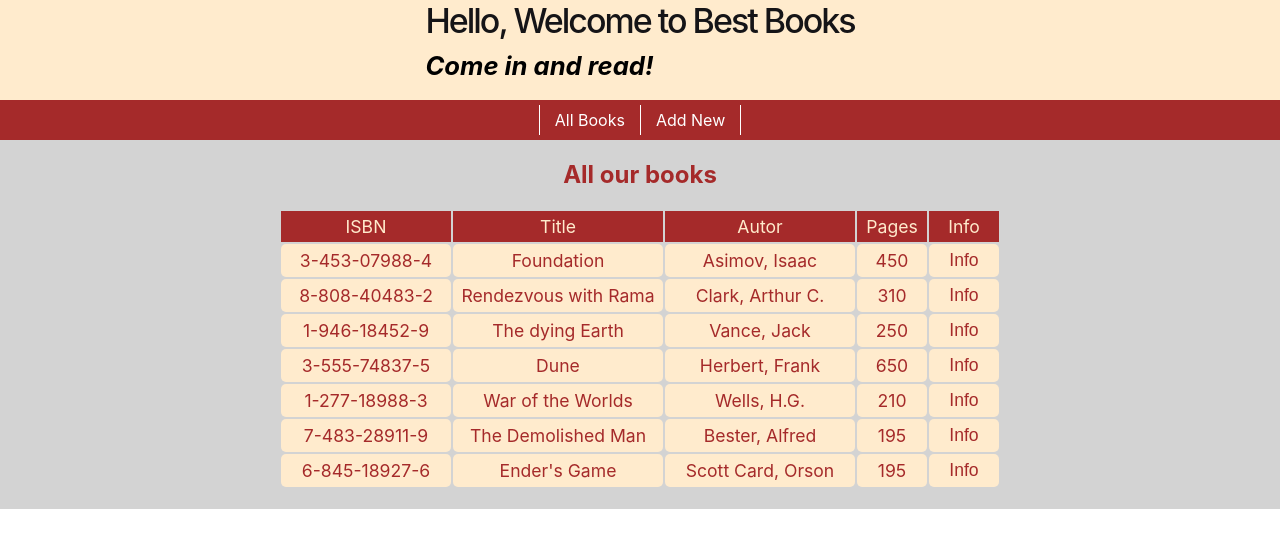
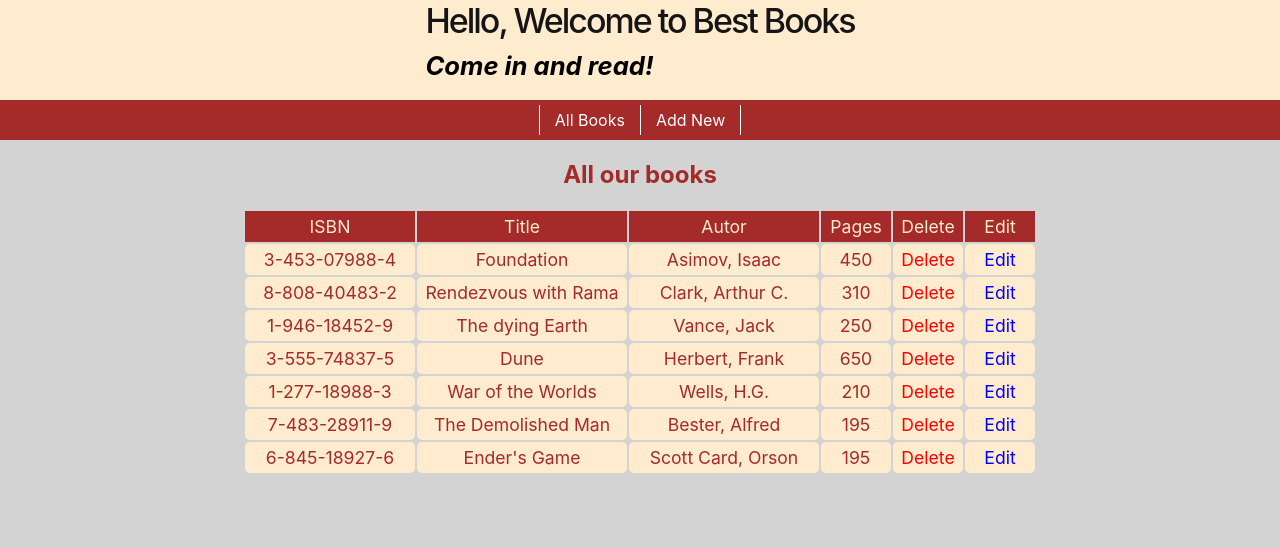
Before and after one commit to hinzberg/best-books-angular-learning, an Angular app: page / in a window 1280 px wide. Shown: the top 548 px of the page. Built offline with nearby package versions, Linux system fonts and the light colour scheme.

Commit message:
Edit and Delete Books

```diff
--- a/src/app/Classes/Book.ts
+++ b/src/app/Classes/Book.ts
@@ -1,14 +1,24 @@
-export class Book
-{
+
+export class Book {
     Title: string;
     Autor: string;
     ISBN: string;
     NumberOfPages: number
+    Id : string
 
-    constructor(title:string, autor:string, isbn:string, pages:number) {
+    constructor(title: string, autor: string, isbn: string, pages: number) {
         this.Autor = autor;
         this.Title = title;
         this.ISBN = isbn;
         this.NumberOfPages = pages
+        this.Id = this.generateGUID();
+    }
+
+    generateGUID(): string {
+        return 'xxxxxxxx-xxxx-4xxx-yxxx-xxxxxxxxxxxx'.replace(/[xy]/g, function (c) {
+            var r = Math.random() * 16 | 0,
+                v = c === 'x' ? r : (r & 0x3 | 0x8);
+            return v.toString(16);
+        });
     }
 }
--- a/src/app/app.routes.ts
+++ b/src/app/app.routes.ts
@@ -6,5 +6,6 @@ import { PageheaderComponent } from './pageheader/pageheader.component';
 export const routes: Routes = [
     { path: '', component: BookTableComponent },
     { path: 'all-books', component: BookTableComponent },
-    { path: 'book-entry', component: BookEntryComponent }
+    { path: 'book-entry', component: BookEntryComponent },
+    { path: 'book-entry/:bookId', component: BookEntryComponent }
 ];
--- a/src/app/book-entry/book-entry.component.css
+++ b/src/app/book-entry/book-entry.component.css
@@ -7,7 +7,6 @@
     padding-bottom: 0px;
     box-sizing: inherit;
     position: relative;
-    background-color: lightgray;
     text-align: center;
   }
 
@@ -34,15 +33,23 @@ label {
   .submitButton {
     font-size: 1.0rem;
     margin: 5px;
-    background-color: darkolivegreen;
-    color: white;
+    color:darkgreen;
+    background-color: white;
     width: 100px;
+    height: 28px;
+    border: 3px solid darkgreen;
+    border-radius: 8px;
+    font-weight: 600;
   }
 
   .cancelButton {
     font-size: 1.0rem;
+    font-weight: 600;
     margin: 5px;
-    background-color:crimson;
-    color: white;
+    color: red;
+    background: white;
     width: 100px;
+    height: 28px;
+    border: 3px solid red;
+    border-radius: 8px;
   }
--- a/src/app/book-entry/book-entry.component.html
+++ b/src/app/book-entry/book-entry.component.html
@@ -12,7 +12,7 @@
 
         <p>
             <button class="cancelButton" (click)="cancel()">Cancel</button>
-            <button class="submitButton" type="submit">Add Book</button>
+            <button class="submitButton" type="submit">{{ addButtonText }}</button>
         </p>
 
         <p>{{ dummy }}</p>
--- a/src/app/book-entry/book-entry.component.ts
+++ b/src/app/book-entry/book-entry.component.ts
@@ -1,10 +1,11 @@
-import { Component} from '@angular/core';
+import { Component, Input} from '@angular/core';
 import { Book } from '../Classes/Book';
 import { FormBuilder, FormsModule, FormGroup, FormControl, ReactiveFormsModule } from '@angular/forms';
 import { CommonModule } from '@angular/common';
 import { RouterModule } from '@angular/router';
 import { BookService } from '../book.service';
 import { Router } from '@angular/router';
+import { ActivatedRoute } from '@angular/router';
 
 @Component({
   selector: 'app-book-entry',
@@ -14,24 +15,41 @@ import { Router } from '@angular/router';
   styleUrl: './book-entry.component.css'
 })
 
-
 export class BookEntryComponent {
 
+    private selectedBook? : Book = undefined
+    public addButtonText = "Add Book";
+
+    title = new FormControl('');
+    autor = new FormControl('');
+    isbn = new FormControl('');
+    pages = new FormControl('');
+
     checkoutForm = new FormGroup({
-    title : new FormControl(''),
-    autor : new FormControl(''),
-    isbn : new FormControl(''),
-    pages : new FormControl('')
+      title : this.title,
+      autor : this.autor,
+      isbn : this.isbn,
+      pages : this.pages
   });
 
+  constructor(public bookservice : BookService , public router : Router, private activatedRoute : ActivatedRoute) {
 
-  constructor(public bookservice : BookService , public router : Router) {
+    let id = this.activatedRoute.snapshot.params['bookId'];
+    if (id !== undefined) {
+      this.selectedBook = bookservice.getById(id);
+      if (this.selectedBook !== undefined) {
+        this.title.setValue(this.selectedBook.Title);
+        this.autor.setValue(this.selectedBook.Autor);
+        this.isbn.setValue(this.selectedBook.ISBN);
+        this.pages.setValue(String(this.selectedBook.NumberOfPages));
+        this.addButtonText = "Update";
+      }
+    }
   }
 
   dummy = ""
 
   onSubmit() {
-
     let title = this.checkoutForm.value.title;
     let autor = this.checkoutForm.value.autor;
     let isbn = this.checkoutForm.value.isbn;
@@ -45,8 +63,17 @@ export class BookEntryComponent {
     }
     else
     {
-      let book = new Book(title!, autor!, isbn!, pa);
-      this.bookservice.addBook(book);
+      if (this.selectedBook !== undefined) {
+        this.selectedBook.Autor = autor!;
+        this.selectedBook.Title = title!;
+        this.selectedBook.ISBN = isbn!;
+        this.selectedBook.NumberOfPages = pa;
+        this.bookservice.addOrUpdate(this.selectedBook);
+      } else {
+        let book = new Book(title!, autor!, isbn!, pa);
+        this.bookservice.addOrUpdate(book);
+      }
+
       this.dummy = "Saved";
       this.router.navigate(['']);
     }
--- a/src/app/book-table/book-table.component.css
+++ b/src/app/book-table/book-table.component.css
@@ -7,7 +7,6 @@
     padding-bottom: 0px;
     box-sizing: inherit;
     position: relative;
-    background-color: lightgray;
     text-align: center;
   }
 
@@ -65,12 +64,24 @@ td{
     border-radius: 5px;
 }
 
-.infoButton {
-     color: brown;
+.tableButton {
+    color: brown;
+    background-color:blanchedalmond;
+   text-align: center;
+   border: 0px;
+   font-size: 1.1rem;
+   width: 70px;
+   cursor:pointer;
+}
+
+.cancelLink {
+     color: red;
      background-color:blanchedalmond;
-    text-align: center;
-    border: 0px;
-    font-size: 1.1rem;
-    width: 50px;
-    cursor:pointer;
+     text-decoration: none;
 }
+
+.submitLink {
+    color: blue;
+    background-color:blanchedalmond;
+    text-decoration: none;
+}
--- a/src/app/book-table/book-table.component.html
+++ b/src/app/book-table/book-table.component.html
@@ -8,7 +8,8 @@
             <td class="titleRow">Title</td>
             <td class="autorRow">Autor</td>
             <td class="pagesRow">Pages</td>
-            <td class="infoRow">Info</td>
+            <td class="infoRow">Delete</td>
+            <td class="infoRow">Edit</td>
         </tr>
         <tr *ngFor="let book of bookservice.books">
             <td class="cell">{{ book.ISBN }}</td>
@@ -16,7 +17,10 @@
             <td class="cell">{{ book.Autor }}</td>
             <td class="cell">{{ book.NumberOfPages }}</td>
             <td class="cell">
-                <button class="infoButton" (click)="showInfo(book)">Info</button>
+                <a class="tableButton cancelLink" (click)="deleteBook(book)">Delete</a>
+            </td>
+            <td class="cell">
+                <a class="submitLink"  [routerLink]="['/book-entry', book.Id]">Edit</a>
             </td>
         </tr>
         </tbody>
--- a/src/app/book-table/book-table.component.ts
+++ b/src/app/book-table/book-table.component.ts
@@ -2,11 +2,12 @@ import { Component, Input } from '@angular/core';
 import { CommonModule } from '@angular/common';
 import { Book } from '../Classes/Book'
 import { BookService } from '../book.service';
+import { RouterModule } from '@angular/router';
 
 @Component({
   selector: 'app-book-table',
   standalone: true,
-  imports: [CommonModule] ,
+  imports: [CommonModule, RouterModule] ,
   templateUrl: './book-table.component.html',
   styleUrl: './book-table.component.css'
 })
@@ -16,9 +17,7 @@ export class BookTableComponent {
   constructor(public bookservice : BookService ) {
   }
 
-
-  showInfo(book : Book) {
-    let message: string = book.Title + " by " + book.Autor + ", (" + book.NumberOfPages + " pages)";
-    alert(message);
+  deleteBook(book : Book) {
+    this.bookservice.delete(book);
   }
 }
--- a/src/app/book.service.ts
+++ b/src/app/book.service.ts
@@ -19,7 +19,35 @@ export class BookService {
 
   constructor() { }
 
-  addBook(book:Book) {
+  add(book: Book) {
     this.books.push(book)
   }
+
+  addOrUpdate(book: Book) {
+    let index = this.books.findIndex(d => d.Id === book.Id);
+    if (index === -1) {
+      // alert("This is a new book!");
+      this.books.push(book)
+    } else {
+      // Update at index
+      // alert("This is a known book!");
+      this.books[index].Autor = book.Autor;
+      this.books[index].Title = book.Title;
+      this.books[index].ISBN = book.ISBN;
+      this.books[index].NumberOfPages = book.NumberOfPages;
     }
+  }
+
+  delete(book: Book) {
+    let index = this.books.findIndex(d => d.Id === book.Id); //find index in your array
+    if (index != -1) {
+      this.books.splice(index, 1);
+    }
+  }
+
+
+  getById(id: string): Book {
+    let b = this.books.filter(i => i.Id === id)[0];
+    return b;
+  }
+}
--- a/src/styles.css
+++ b/src/styles.css
@@ -2,4 +2,5 @@
 body {
     margin: 0;
     padding: 0;
+    background-color: lightgray;
   }
```
Also changed, not shown: 2 other files (tests, documents, lock files or other folders). Lines whose indentation alone changed are shown as unchanged.
